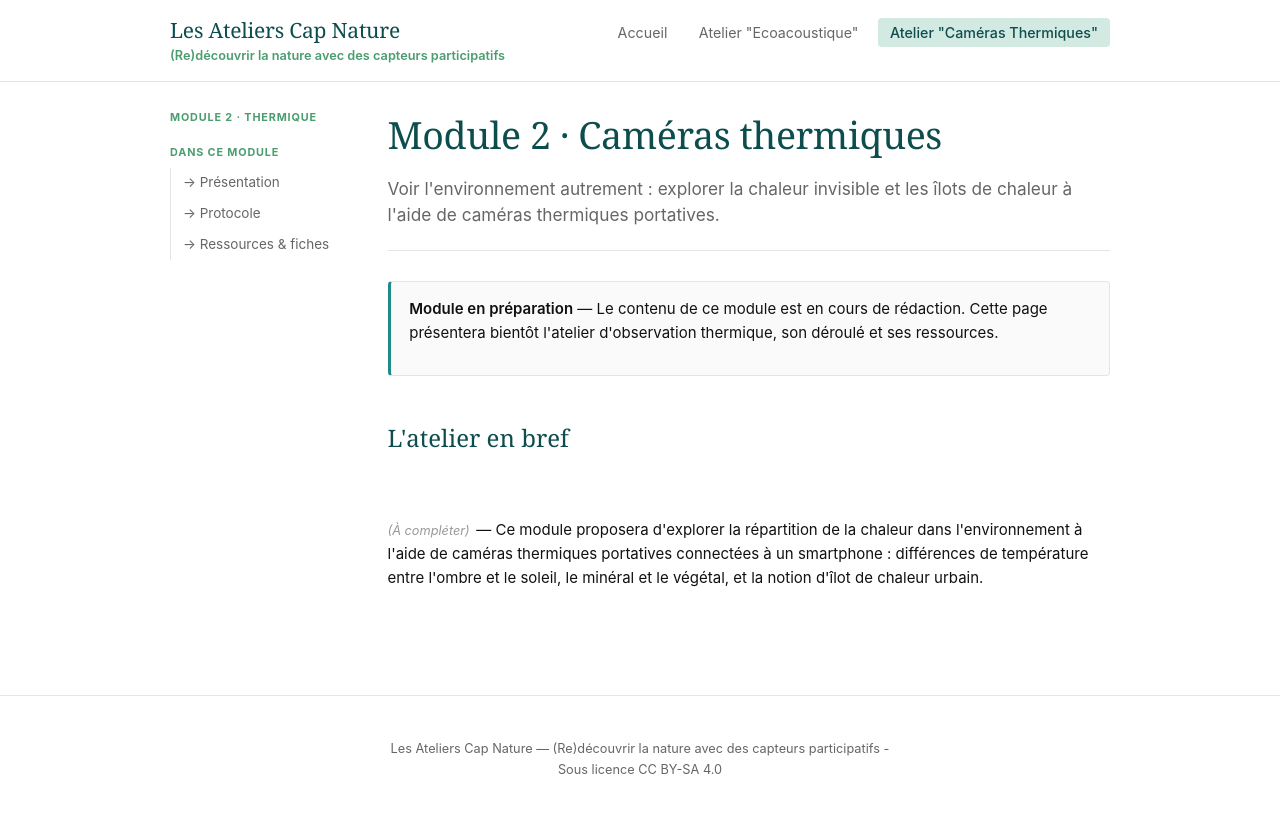
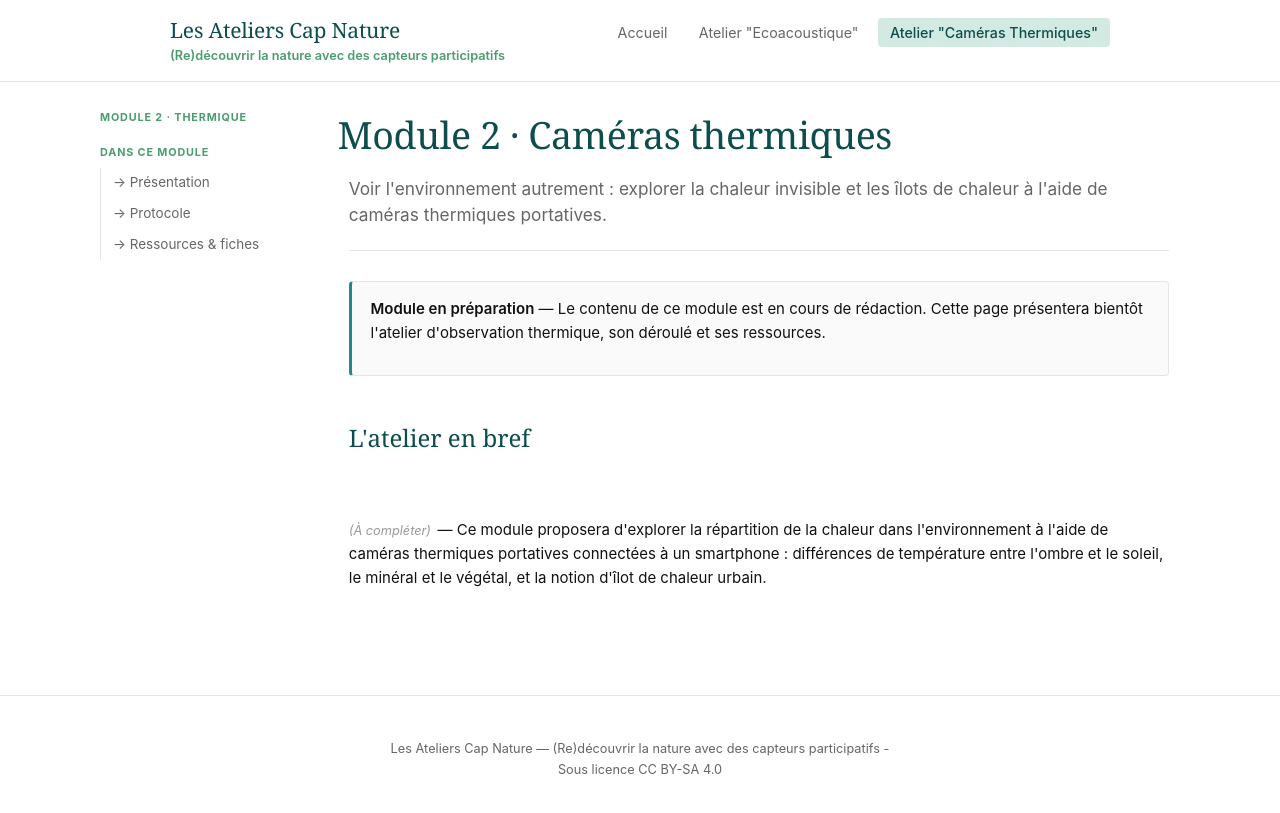
Before and after one commit to marieleapouliquen/wiki-cap-nature, a Jekyll site: the page built from _pages/module-thermique/index.md, in a window 1280 px wide. Shown: the top 813 px of the page. Built offline with Jekyll 4.4.1, drawn with Linux system fonts in a browser that asks for light colours.

Commit message:
Update main.css

```diff
--- a/assets/css/main.css
+++ b/assets/css/main.css
@@ -241,14 +241,19 @@ li em {
 
 /* Zone double colonne (uniquement sur grands écrans, sinon s'empile) */
 .page-wrapper {
-  max-width: var(--maxw);
+  max-width: 1140px;
   margin: 0 auto;
-  padding: 2rem 2rem;
+  padding: 2rem;
   display: grid;
-  grid-template-columns: 180px 1fr;
+  grid-template-columns: 200px minmax(0, 1fr);
   gap: 2.5rem;
 }
 .page-wrapper[style*="1fr"] { display: block; max-width: none; padding: 0; }
+
+.page-wrapper main.content {
+  max-width: none;
+  margin: 0;
+}
 
 /* Menu latéral (Sidebar) */
 .sidebar {
```
